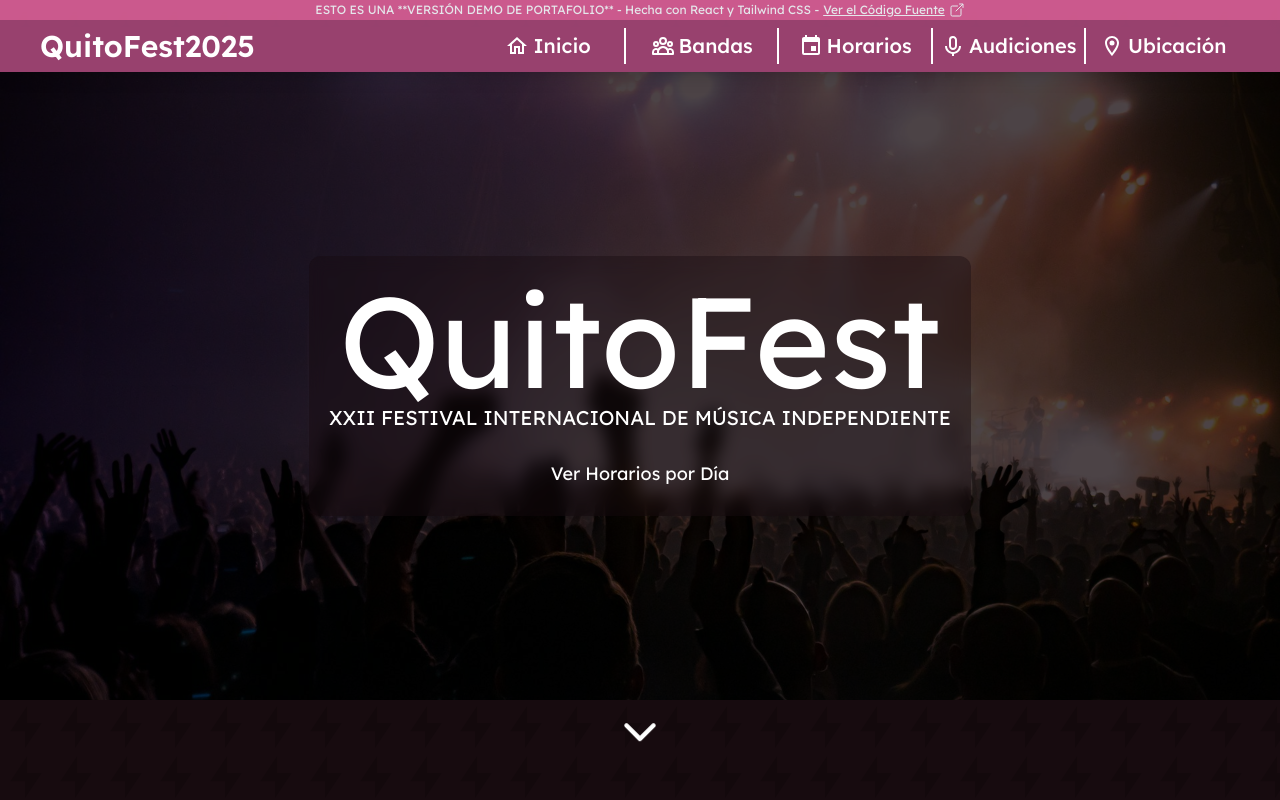
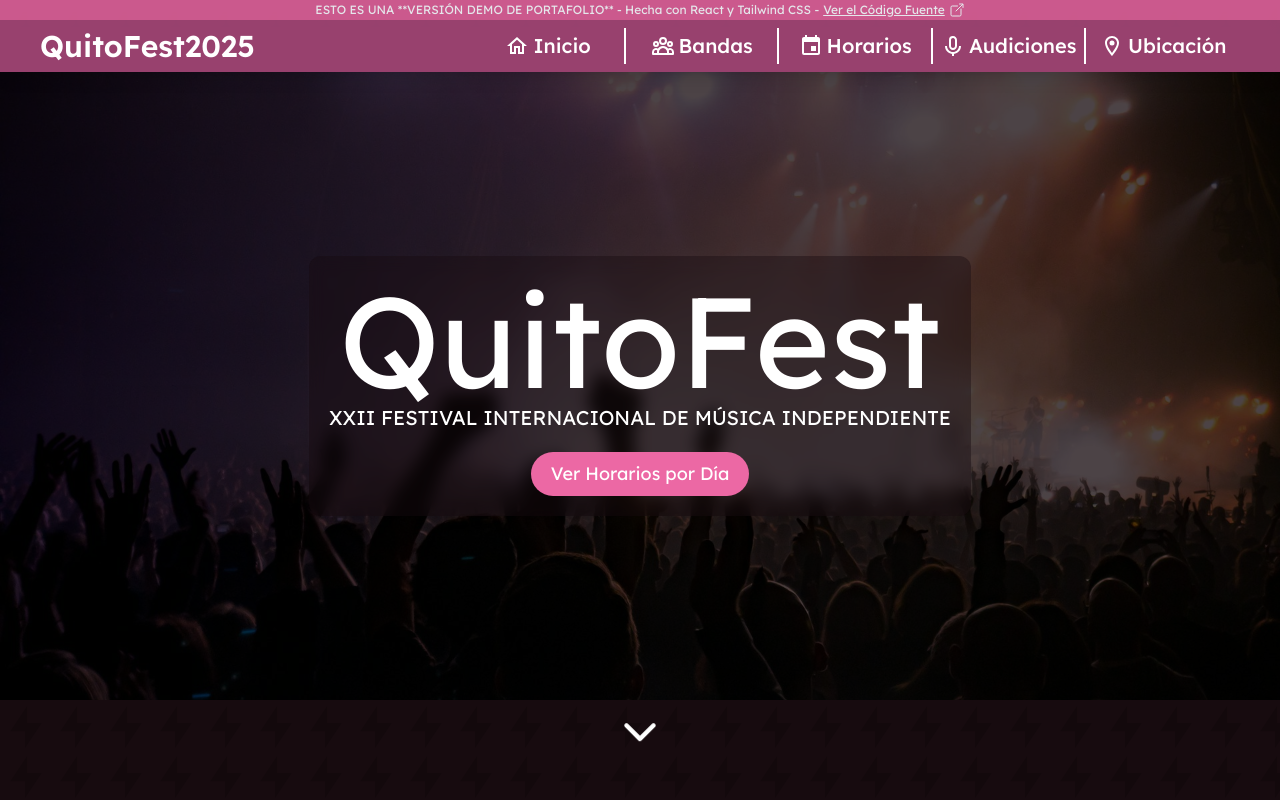
Before and after one commit to LeandroRubio-73456/quitofest-2025, a React (Vite) app: page / in a window 1280 px wide. Shown: the top 800 px of the page. Built offline with nearby package versions, Linux system fonts and the light colour scheme.

Commit message:
Update Button.jsx

```diff
--- a/src/components/Button.jsx
+++ b/src/components/Button.jsx
@@ -1,6 +1,25 @@
+const colorMappings = {
+    amarillo: {
+        active: 'bg-amarillo border-amarillo hover:bg-amarillo-oscuro active:bg-amarillo-claro focus:outline-amarillo-oscuro',
+        inactive: 'bg-amarillo-transparente border-amarillo-transparente hover:bg-amarillo-oscuro active:bg-amarillo-claro focus:outline-amarillo-oscuro'
+    },
+    naranja: {
+        active: 'bg-naranja border-naranja hover:bg-naranja-oscuro active:bg-naranja-claro focus:outline-naranja-oscuro',
+        inactive: 'bg-naranja-transparente border-naranja-transparente hover:bg-naranja-oscuro active:bg-naranja-claro focus:outline-naranja-oscuro'
+    },
+    rosa: {
+        active: 'bg-rosa border-rosa hover:bg-rosa-oscuro active:bg-rosa-claro focus:outline-rosa-oscuro',
+        inactive: 'bg-rosa-transparente border-rosa-transparente hover:bg-rosa-oscuro active:bg-rosa-claro focus:outline-rosa-oscuro'
+    },
+    verde: {
+        active: 'bg-verde border-verde hover:bg-verde-oscuro active:bg-verde-claro focus:outline-verde-oscuro',
+        inactive: 'bg-verde-transparente border-verde-transparente hover:bg-verde-oscuro active:bg-verde-claro focus:outline-verde-oscuro'
+    }
+};
+
 export function Button({ text, onClick, color, textWhite=true, isActive=true}) {
 
-    const colorClasses = isActive ? `bg-${color} border-${color} hover:bg-${color}-oscuro active:bg-${color}-claro focus:outline-${color}-oscuro` : `bg-${color}-transparente border-${color}-transparente hover:bg-${color}-oscuro active:bg-${color}-claro focus:outline-${color}-oscuro`
+    const colorClasses = colorMappings[color]?.[isActive ? 'active' : 'inactive'] || '';
 
     const textColor = textWhite ? `text-white` : `text-oscuro`
 
@@ -8,7 +27,7 @@ export function Button({ text, onClick, color, textWhite=true, isActive=true}) {
         <button
             type="button"
             onClick={onClick}
-            className={`${colorClasses} lg:text-lg px-5 py-2 cursor-pointer rounded-4xl focus:outline-2 transition duration-200 ease-in-out hover:scale-105`}
+            className={`${colorClasses} ${textColor} lg:text-lg px-5 py-2 cursor-pointer rounded-4xl focus:outline-2 transition duration-200 ease-in-out hover:scale-105`}
         >
             {text}
         </button>
```
